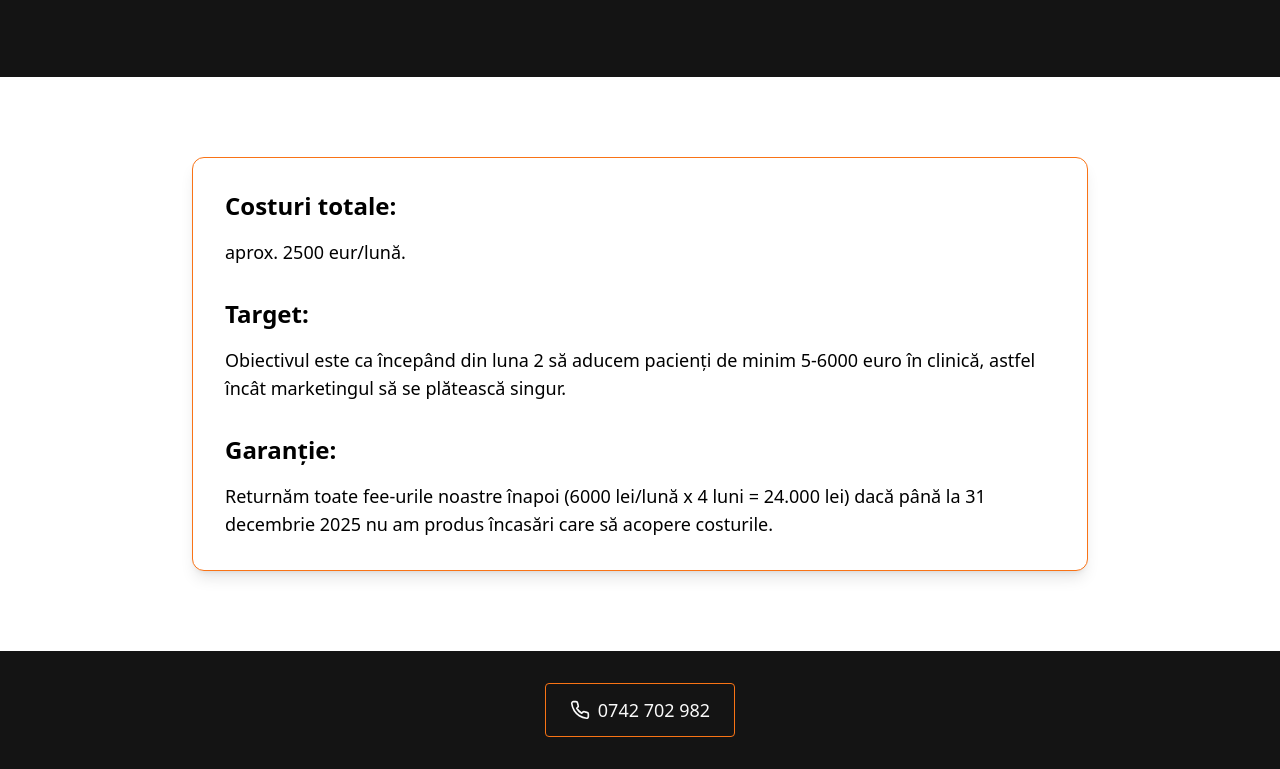
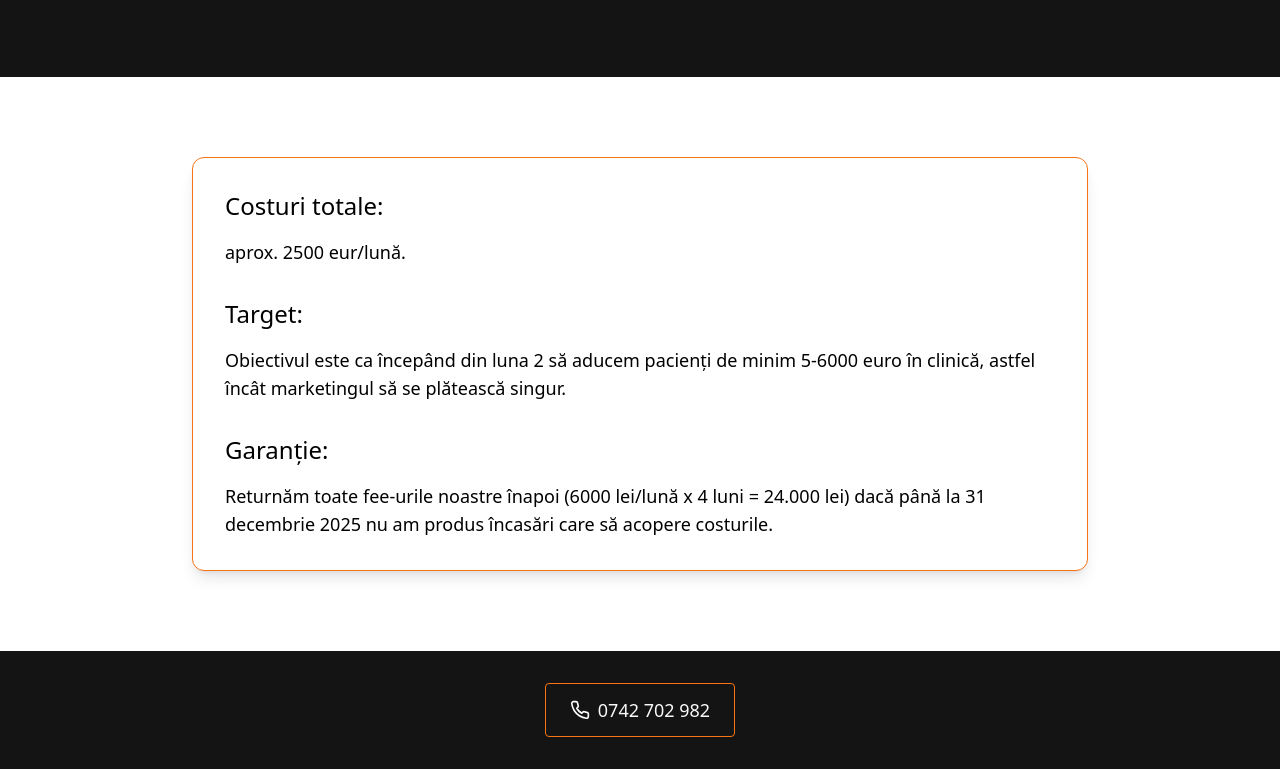
Before and after one commit to rzv1310/rentea, a React (Vite) app: page / in a window 1280 px wide. Shown: the part 2511-3280 px from the top of the page. Built offline with nearby package versions, Linux system fonts and the light colour scheme.

Commit message:
Set text to thin
Set all text elements to a thinner font weight.

```diff
--- a/src/pages/Index.tsx
+++ b/src/pages/Index.tsx
@@ -128,18 +128,18 @@ const Index = () => {
           <div className="bg-white border border-orange-500 rounded-lg p-8 shadow-lg">
             <div className="space-y-8">
               <div>
-                <h3 className="text-2xl font-semibold text-black mb-4">Costuri totale:</h3>
-                <p className="text-lg text-black">aprox. 2500 eur/lună.</p>
+                <h3 className="text-2xl font-thin text-black mb-4">Costuri totale:</h3>
+                <p className="text-lg font-thin text-black">aprox. 2500 eur/lună.</p>
               </div>
 
               <div>
-                <h3 className="text-2xl font-semibold text-black mb-4">Target:</h3>
-                <p className="text-lg text-black">Obiectivul este ca începând din luna 2 să aducem pacienți de minim 5-6000 euro în clinică, astfel încât marketingul să se plătească singur.</p>
+                <h3 className="text-2xl font-thin text-black mb-4">Target:</h3>
+                <p className="text-lg font-thin text-black">Obiectivul este ca începând din luna 2 să aducem pacienți de minim 5-6000 euro în clinică, astfel încât marketingul să se plătească singur.</p>
               </div>
 
               <div>
-                <h3 className="text-2xl font-semibold text-black mb-4">Garanție:</h3>
-                <p className="text-lg text-black">Returnăm toate fee-urile noastre înapoi (6000 lei/lună x 4 luni = 24.000 lei) dacă până la 31 decembrie 2025 nu am produs încasări care să acopere costurile.</p>
+                <h3 className="text-2xl font-thin text-black mb-4">Garanție:</h3>
+                <p className="text-lg font-thin text-black">Returnăm toate fee-urile noastre înapoi (6000 lei/lună x 4 luni = 24.000 lei) dacă până la 31 decembrie 2025 nu am produs încasări care să acopere costurile.</p>
               </div>
             </div>
           </div>
```
